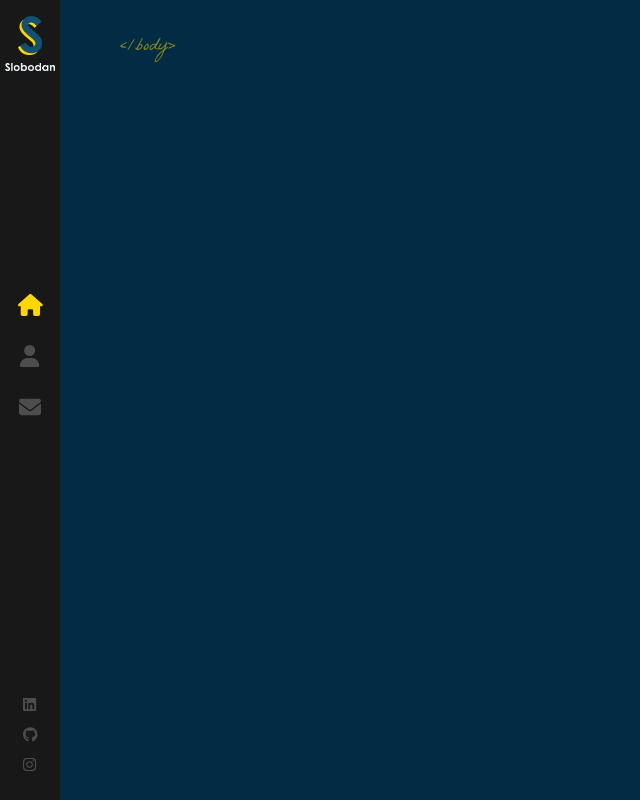
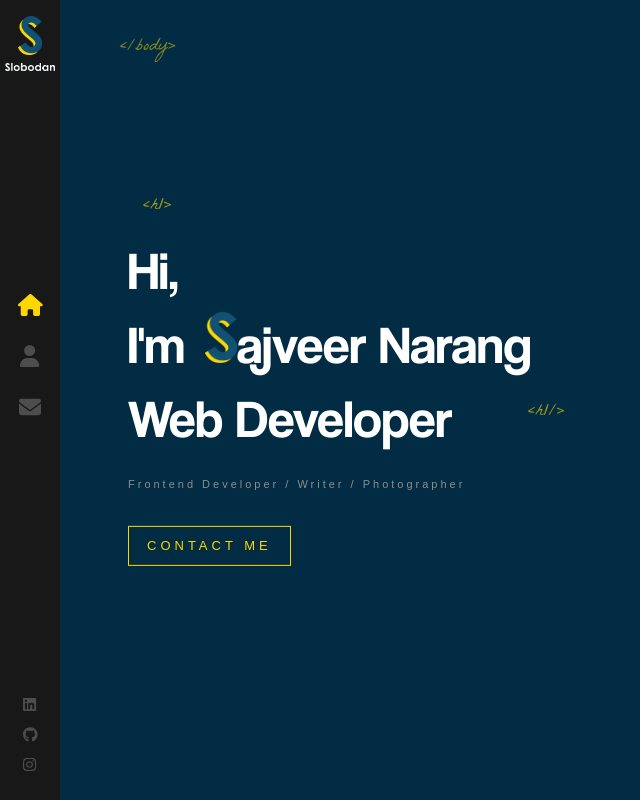
Before and after one commit to RajveerNarang/rajveer-narang-portfolio-2, a React (Vite) app in the folder portfolio-rajveer/: page / in a window 1280 px wide. Shown: the whole page, without its empty margins (0-640 px from the left). Built offline with nearby package versions, Linux system fonts and the light colour scheme.

Commit message:
Animated-letters and home

```diff
--- a/portfolio-rajveer/src/App.jsx
+++ b/portfolio-rajveer/src/App.jsx
@@ -1,13 +1,14 @@
 // import { useState } from 'react'
 import './App.scss'
 import { Routes, Route } from 'react-router-dom'
-import Layout from './components/Layout/Layout.jsx'
-
+import Layout from './components/Layout/Layout'
+import Home from './components/Home/Home'
 function App() {
   return (
     <>
       <Routes>
         <Route path="/" element={<Layout />} />
+        <Route element={<Home />} />
       </Routes>
     </>
   )
--- /dev/null
+++ b/portfolio-rajveer/src/components/Home/Home.jsx
@@ -0,0 +1,28 @@
+import React from 'react'
+import '../Home/Home.scss'
+import LogoR from '../../assets/images/logo-s.png'
+import { Link } from 'react-router-dom'
+
+const Home = () => {
+  return (
+    <>
+      <div className="container home-page">
+        <div className="text-zone">
+          <h1>
+            Hi, <br /> I'm
+            <img src={LogoR} alt="Rajveer" />
+            ajveer Narang
+            <br />
+            Web Developer
+          </h1>
+          <h2>Frontend Developer / Writer / Photographer</h2>
+          <Link to="/contact" className="flat-button">
+            CONTACT ME
+          </Link>
+        </div>
+      </div>
+    </>
+  )
+}
+
+export default Home
--- /dev/null
+++ b/portfolio-rajveer/src/components/Home/Home.scss
@@ -0,0 +1,77 @@
+.home-page {
+  .text-zone {
+    position: absolute;
+    left: 10%;
+    top: 50%;
+    transform: translateY(-50%);
+    width: 40%;
+    max-height: 90%;
+  }
+  h1 {
+    color: #fff;
+    font-size: 53px;
+    margin: 0;
+    font-family: 'Coolvetica';
+    font-weight: 400;
+
+    &::before {
+      content: '<h1>';
+      font-family: 'La Belle Aurore';
+      color: #ffd700;
+      font-size: 18px;
+      position: absolute;
+      margin-top: -40px;
+      left: 15px;
+      opacity: 0.6;
+    }
+
+    &::after {
+      content: '<h1/>';
+      font-family: 'La Belle Aurore';
+      color: #ffd700;
+      font-size: 18px;
+      position: absolute;
+      margin-top: 18px;
+      left: 400px;
+      animation: fadeIn 1s 1.7s backwards;
+      opacity: 0.6;
+    }
+
+    img {
+      width: 32px;
+      margin-left: 20px;
+      opacity: 0;
+      height: auto;
+      animation: rotateIn 1s linear both;
+      animation-delay: 1.4s;
+    }
+  }
+  h2 {
+    color: #8d8d8d;
+    margin-top: 20px;
+    font-weight: 400;
+    font-size: 11px;
+    font-family: sans-serif;
+    letter-spacing: 3px;
+    animation: fadeIn 1s 1.8s backwards;
+  }
+  .flat-button {
+    color: #ffd700;
+    font-size: 13px;
+    font-weight: 400;
+    letter-spacing: 4px;
+    font-family: sans-serif;
+    text-decoration: none;
+    padding: 10px 18px;
+    border: 1px solid #ffd700;
+    margin-top: 25px;
+    float: left;
+    animation: fadeIn 1s 1.8s backwards;
+    white-space: nowrap;
+
+    &:hover {
+      background: #ffd700;
+      color: #333;
+    }
+  }
+}
--- a/portfolio-rajveer/src/components/Layout/Layout.jsx
+++ b/portfolio-rajveer/src/components/Layout/Layout.jsx
@@ -1,25 +1,24 @@
+import { Outlet } from 'react-router-dom'
+import SideBar from '../Sidebar/SideBar'
 import './Layout.scss'
-import React from 'react'
-import SideBar from '../Sidebar/SideBar'
-import { Outlet } from 'react-router-dom'
+import Home from '../Home/Home'
 
 const Layout = () => {
   return (
-    <>
     <div className="App">
       <SideBar />
       <div className="page">
-          <span className="tags top-tags"> &lt;/body&gt;</span>
+        <span className="tags top-tags">&lt;/body&gt;</span>
+
         <Outlet />
-
         <span className="tags bottom-tags">
           &lt;body&gt;
           <br />
           <span className="bottom-tag-html">&lt;/html&gt;</span>
         </span>
       </div>
+      <Home />
     </div>
-    </>
   )
 }
 
--- a/portfolio-rajveer/src/components/Layout/Layout.scss
+++ b/portfolio-rajveer/src/components/Layout/Layout.scss
@@ -22,3 +22,18 @@
 .bottom-tag-html {
   margin-left: -20px;
 }
+
+.container {
+  width: 100%;
+  will-change: contents;
+  height: 90%;
+  min-height: 566px;
+  position: absolute;
+  opacity: 0;
+  top: 5%;
+  margin: 0 auto;
+  z-index: 1;
+  transform-style: preserve-3d;
+  animation: fadeIn 1s forwards;
+  animation-delay: 1s;
+}
```
Also changed, not shown: portfolio-rajveer/src/components/AnimatedLetters/AnimatedL.jsx (added, +18 -0 lines), portfolio-rajveer/src/components/AnimatedLetters/AnimatedL.scss (added). Lines whose indentation alone changed are shown as unchanged.
